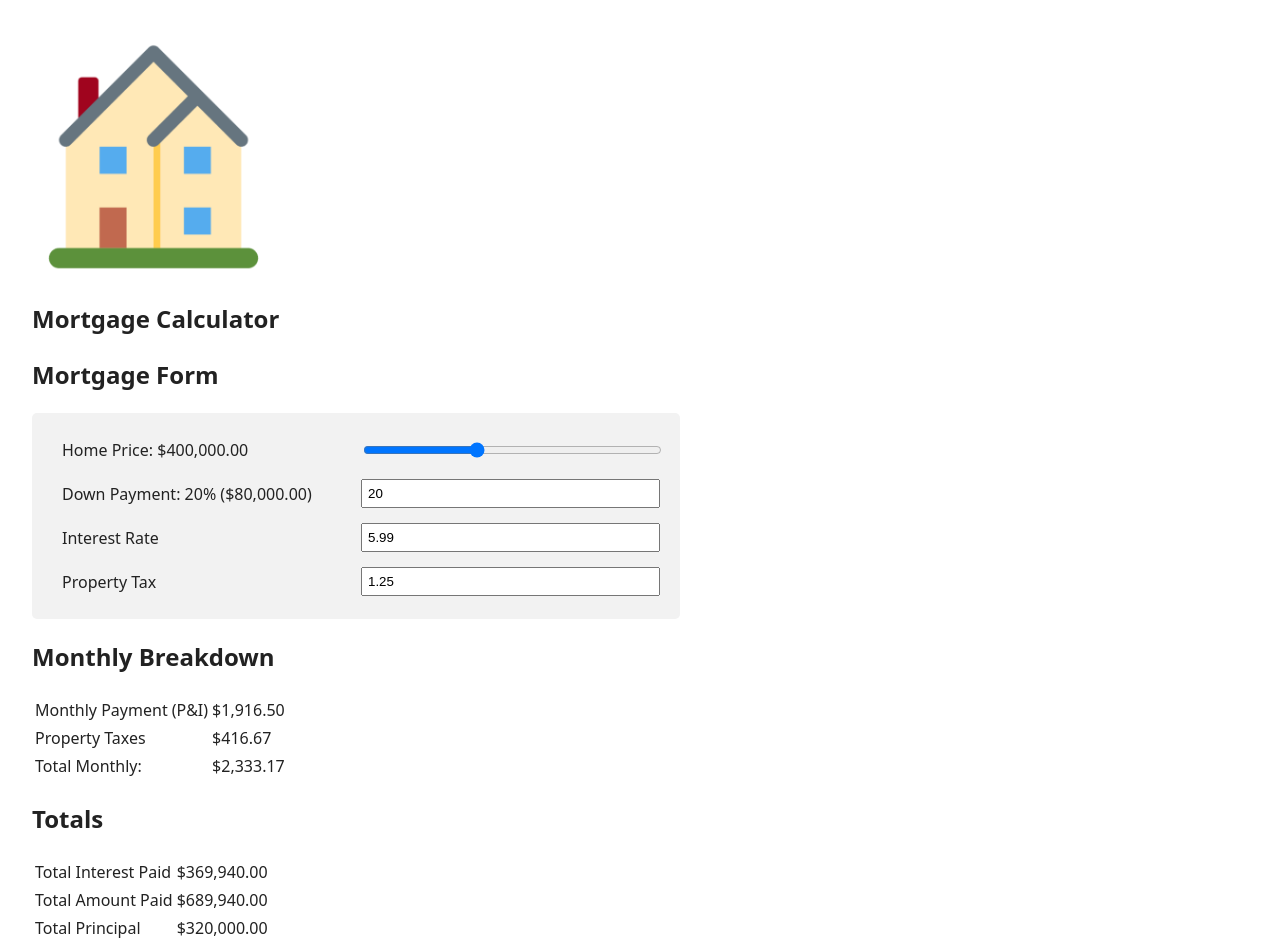
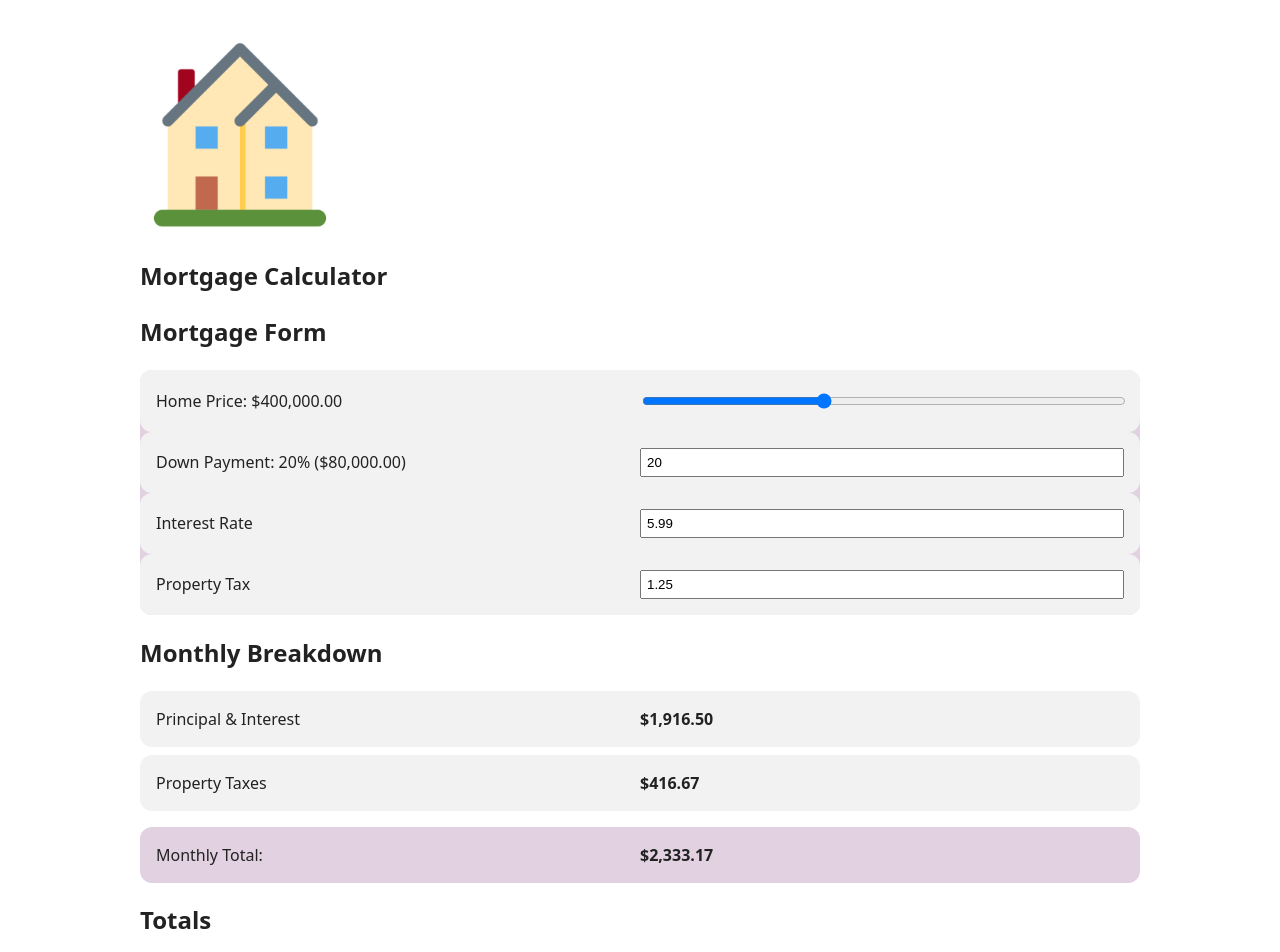
Before and after one commit to jshapi4/mortgage-calculator, a React (Vite) app: page / in a window 1280 px wide. Shown: the top 952 px of the page. Built offline with nearby package versions, Linux system fonts and the light colour scheme.

Commit message:
cleans up styling

```diff
--- a/package.json
+++ b/package.json
@@ -11,7 +11,8 @@
   },
   "dependencies": {
     "react": "^19.2.4",
-    "react-dom": "^19.2.4"
+    "react-dom": "^19.2.4",
+    "react-numeric-input": "^2.2.3"
   },
   "devDependencies": {
     "@eslint/js": "^9.39.4",
--- a/src/App.css
+++ /dev/null
@@ -1,4 +0,0 @@
-.hero img {
-  width: 20%;
-  height: auto;
-}
--- a/src/App.jsx
+++ b/src/App.jsx
@@ -1,11 +1,9 @@
 import houseLogo from "./assets/house.png";
 import { useState } from "react";
-import "./App.css";
-import "./MortgageForm.css";
 import MortgageForm from "./components/MortgageForm";
 import ResultsSummary from "./components/ResultsSummary";
 import {
-  calculateMonthlyPayment,
+  calculateMonthlyPandI,
   calculateMonthlyPropertyTax,
   calculateTotalInterestPaid,
   calculateTotalAmountPaid,
@@ -18,40 +16,39 @@ function App() {
     downPayment: 20,
     interestRate: 5.99,
     propertyTax: 1.25,
+    testItem: 123456.78,
   });
 
   const principal =
     formData.homePrice - (formData.homePrice * formData.downPayment) / 100;
-  const monthlyPayment = calculateMonthlyPayment(
-    principal,
-    formData.interestRate,
-  );
-  const totalInterestPaid = calculateTotalInterestPaid(
-    monthlyPayment,
-    principal,
-  );
-  const totalAmountPaid = calculateTotalAmountPaid(monthlyPayment);
+  const monthlyPandI = calculateMonthlyPandI(principal, formData.interestRate);
+  const totalInterestPaid = calculateTotalInterestPaid(monthlyPandI, principal);
+  const totalAmountPaid = calculateTotalAmountPaid(monthlyPandI);
 
   const monthlyPropertyTax = calculateMonthlyPropertyTax(
     formData.homePrice,
     formData.propertyTax,
   );
 
-  const monthlyPMI = calculatePMI(principal, formData.downPayment);
+  const { rate: pmiRate, amount: monthlyPMI } = calculatePMI(
+    principal,
+    formData.downPayment,
+  );
 
   const monthlyTotal =
     parseFloat(monthlyPropertyTax) +
     parseFloat(monthlyPMI) +
-    parseFloat(monthlyPayment);
+    parseFloat(monthlyPandI);
 
   const results = {
-    monthlyPayment,
+    monthlyPandI,
     monthlyPropertyTax,
     monthlyPMI,
     totalInterestPaid,
     totalAmountPaid,
     principal,
     monthlyTotal,
+    pmiRate,
   };
 
   const handleInputChange = (e) => {
--- a/src/MortgageForm.css
+++ /dev/null
@@ -1,20 +0,0 @@
-.form-box {
-  border-radius: 5px;
-  width: 50%;
-  grid-template-columns: 1fr 1fr;
-  gap: 10px;
-  align-items: center;
-  background-color: var(--surface);
-  padding: 20px;
-  display: grid;
-}
-
-.form-box label {
-  padding: 5px 10px;
-}
-
-.form-box input {
-  width: 100%;
-  padding: 5px;
-  box-sizing: border-box;
-}
--- a/src/components/MortgageForm.jsx
+++ b/src/components/MortgageForm.jsx
@@ -10,7 +10,8 @@ function MortgageForm({ formData, onInputChange }) {
     <>
       <h2>Mortgage Form</h2>
       <div className="form-box">
-        <label forHtml="homePrice">
+        <div className="row-item">
+          <label forhtml="homePrice">
             Home Price: {formatCurrency(formData.homePrice)}
           </label>
           <input
@@ -23,7 +24,9 @@ function MortgageForm({ formData, onInputChange }) {
             value={formData.homePrice}
             onChange={onInputChange}
           />
-        <label forHtml="downPayment">
+        </div>
+        <div className="row-item">
+          <label forhtml="downPayment">
             Down Payment: {formData.downPayment}% (
             {formatCurrency((formData.downPayment * formData.homePrice) / 100)})
           </label>
@@ -36,7 +39,9 @@ function MortgageForm({ formData, onInputChange }) {
             value={formData.downPayment}
             onChange={onInputChange}
           />
-        <label forHtml="interestRate">Interest Rate</label>
+        </div>
+        <div className="row-item">
+          <label forhtml="interestRate">Interest Rate</label>
           <input
             id="interestRate"
             type="number"
@@ -46,17 +51,21 @@ function MortgageForm({ formData, onInputChange }) {
             value={formData.interestRate}
             onChange={onInputChange}
           />
-        <label forHtml="propertyTax">Property Tax</label>
+        </div>
+        <div className="row-item">
+          <label forhtml="propertyTax">Property Tax</label>
           <input
             id="propertyTax"
             type="number"
             name="propertyTax"
+            suffix={"%"}
             step="0.01"
             min="0"
             value={formData.propertyTax}
             onChange={onInputChange}
           />
         </div>
+      </div>
     </>
   );
 }
--- a/src/components/ResultsSummary.jsx
+++ b/src/components/ResultsSummary.jsx
@@ -1,84 +1,76 @@
 function ResultsSummary({ results }) {
-  if (!results)
-    return <p>Enter mortgage details and press calculate to see results</p>;
   return (
     <>
       <h2>Monthly Breakdown</h2>
-      <table>
-        <tbody>
-          <tr>
-            <td>Monthly Payment (P&I)</td>
-            <td>
-              {parseFloat(results.monthlyPayment).toLocaleString("en-US", {
+      <section className="monthly-grid">
+        <div className="row-item">
+          <span>Principal & Interest</span>
+          <strong>
+            {parseFloat(results.monthlyPandI).toLocaleString("en-US", {
               style: "currency",
               currency: "USD",
             })}
-            </td>
-          </tr>
-          <tr>
-            <td>Property Taxes</td>
-            <td>
+          </strong>
+        </div>
+        <div className="row-item">
+          <span>Property Taxes</span>
+          <strong>
             {parseFloat(results.monthlyPropertyTax).toLocaleString("en-US", {
               style: "currency",
               currency: "USD",
             })}
-            </td>
-          </tr>
+          </strong>
+        </div>
         {results.monthlyPMI > 0 && (
-            <tr>
-              <td>PMI (fixed 0.5%)</td>
-              <td>
+          <div className="row-item">
+            <span>PMI ({(results.pmiRate * 100).toFixed(2)}%)</span>
+            <strong>
               {parseFloat(results.monthlyPMI).toLocaleString("en-US", {
                 style: "currency",
                 currency: "USD",
               })}
-              </td>
-            </tr>
+            </strong>
+          </div>
         )}
-          <tr>
-            <td>Total Monthly:</td>
-            <td>
+        <div className="row-item total">
+          <span>Monthly Total:</span>
+          <strong>
             {parseFloat(results.monthlyTotal).toLocaleString("en-US", {
               style: "currency",
               currency: "USD",
             })}
-            </td>
-          </tr>
-        </tbody>
-      </table>
+          </strong>
+        </div>
+      </section>
 
       <h2>Totals</h2>
-      <table>
-        <tbody>
-          <tr>
-            <td>Total Interest Paid</td>
-            <td>
+      <div className="monthly-grid">
+        <div className="row-item">
+          <span>Total Interest Paid</span>
           {parseFloat(results.totalInterestPaid).toLocaleString("en-US", {
             style: "currency",
             currency: "USD",
           })}
-            </td>
-          </tr>
-          <tr>
-            <td>Total Amount Paid</td>
-            <td>
+        </div>
+        <div className="row-item">
+          <span>Total Principal</span>
+          <strong>
+            {parseFloat(results.principal).toLocaleString("en-US", {
+              style: "currency",
+              currency: "USD",
+            })}
+          </strong>
+        </div>
+        <div className="row-item total">
+          <span>Total Amount Paid</span>
+          <strong>
             {parseFloat(results.totalAmountPaid).toLocaleString("en-US", {
               style: "currency",
               currency: "USD",
             })}
-            </td>
-          </tr>
-          <tr>
-            <td>Total Principal</td>
-            <td>
-              {parseFloat(results.principal).toLocaleString("en-US", {
-                style: "currency",
-                currency: "USD",
-              })}
-            </td>
-          </tr>
-        </tbody>
-      </table>
+          </strong>
+        </div>
+      </div>
     </>
   );
 }
--- a/src/index.css
+++ b/src/index.css
@@ -31,7 +31,44 @@ body {
 
 #root {
   width: 100%;
-  max-width: 1280px;
+  max-width: 1000px;
   margin: 0 auto;
   padding: 2rem;
 }
+
+.form-box {
+  background: var(--accent);
+  border-radius: 12px;
+}
+
+.form-box input {
+  width: 100%;
+  padding: 5px;
+  box-sizing: border-box;
+}
+
+.monthly-grid {
+  display: grid;
+  grid-template-columns: 1fr;
+  gap: 0.5rem;
+}
+
+.row-item {
+  background: var(--surface);
+  padding: 1rem;
+  border-radius: 12px;
+  display: grid;
+  grid-template-columns: 1fr 1fr;
+  align-items: center;
+}
+
+.row-item.total {
+  grid-column: 1 / -1;
+  background: var(--accent);
+  margin-top: 0.5rem;
+}
+
+.hero img {
+  width: 20%;
+  height: auto;
+}
--- a/src/utils/mortgageCalc.js
+++ b/src/utils/mortgageCalc.js
@@ -4,7 +4,7 @@ const loanYears = 30;
 const paymentsPerYear = 12;
 const numberOfPayments = loanYears * paymentsPerYear;
 
-function calculateMonthlyPayment(principal, annualInterestRate) {
+function calculateMonthlyPandI(principal, annualInterestRate) {
   const monthlyInterestRate = annualInterestRate / 100 / paymentsPerYear;
   const payment =
     (principal * monthlyInterestRate) /
@@ -27,23 +27,35 @@ function calculateTotalAmountPaid(monthlyPayment) {
   return (monthlyPayment * numberOfPayments).toFixed(2);
 }
 
-function calculatePMI(principal, downPaymentPercentage) {
+function getPmiRate(downPaymentPercentage) {
   if (downPaymentPercentage >= 20) {
     return 0;
+  } else if (downPaymentPercentage >= 15) {
+    return 0.0025;
+  } else if (downPaymentPercentage >= 10) {
+    return 0.0035;
+  } else if (downPaymentPercentage >= 5) {
+    return 0.0045;
+  } else {
+    return 0.006;
   }
-  //TODO: Implement PMI calculation based on the loan amount and down payment percentage
-  return (0.005 * principal) / 12;
+}
+
+function calculatePMI(principal, downPaymentPercentage) {
+  const rate = getPmiRate(downPaymentPercentage);
+  const amount = Number((rate * principal) / 12).toFixed(2);
+  return { rate, amount };
 }
 
 export {
-  calculateMonthlyPayment,
+  calculateMonthlyPandI,
   calculateMonthlyPropertyTax,
   calculateTotalInterestPaid,
   calculateTotalAmountPaid,
   calculatePMI,
 };
 
-var sample1 = calculateMonthlyPayment(200000, 5.99);
+var sample1 = calculateMonthlyPandI(200000, 5.99);
 console.log("Monthly Payment: ", sample1);
 var sample2 = calculateTotalInterestPaid(sample1, 200000);
 console.log("Total Interest Paid: ", sample2);
```
Also changed, not shown: 1 other file (tests, documents, lock files or other folders). Lines whose indentation alone changed are shown as unchanged.
